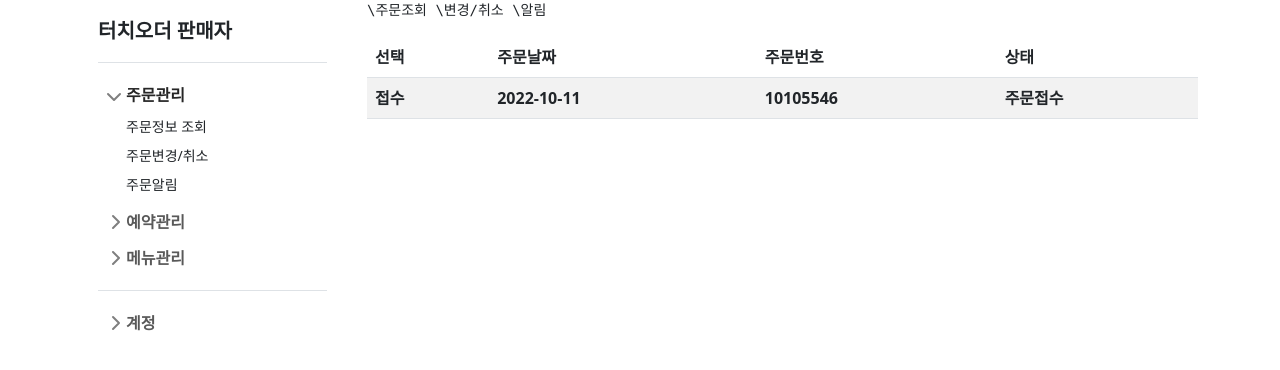
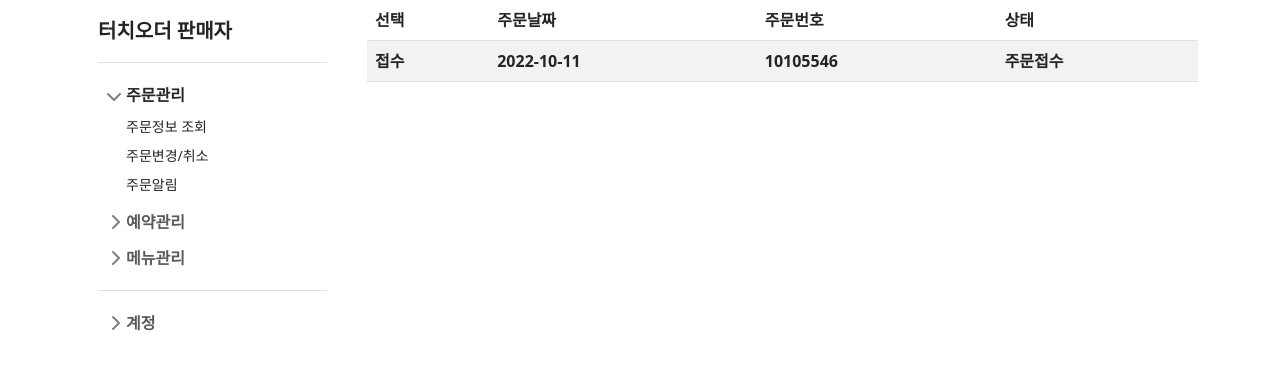
Before and after one commit to wincomi/touchorder, a Next.js app: page /seller/orders in a window 1280 px wide. Shown: the top 370 px of the page. Built offline with nearby package versions, Linux system fonts and the light colour scheme.

Commit message:
Merge branch 'develop-seller' of https://github.com/yeorilgop/touchorder into develop-seller

```diff
--- a/pages/index.js
+++ b/pages/index.js
@@ -16,11 +16,6 @@ const Choice = () => {
                     <Button variant="primary" size="lg">고객님</Button>
                 </Link>
             </div>
-
-            <div className={styles.Footer}>
-            &nbsp;&nbsp;Presented by team Yeolilgop<br />
-            &nbsp;&nbsp;Copyright 2022 Yeolilgop, Keimyung.- All rights Reserved.
-            </div>
         </div>
         </>
     );
--- a/pages/seller/orders.tsx
+++ b/pages/seller/orders.tsx
@@ -6,11 +6,6 @@ export default ({orders}) => {
     return (
         <div>
         <SellerLayout>
-  <pre>
-  \주문조회
-  \변경/취소
-  \알림
-  </pre>
 
           <Table striped>
              <thead>
--- a/pages/seller/reviews.tsx
+++ b/pages/seller/reviews.tsx
@@ -1,7 +1,6 @@
 import SellerLayout from "@components/seller/SellerLayout"
 import Button from 'react-bootstrap/Button';
 import Card from 'react-bootstrap/Card';
-
 
 
 export default ({Reviews}) => {
```
Also changed, not shown: pages/seller/tables.tsx (+3 -4 lines), 1 other file (tests, documents, lock files or other folders).
